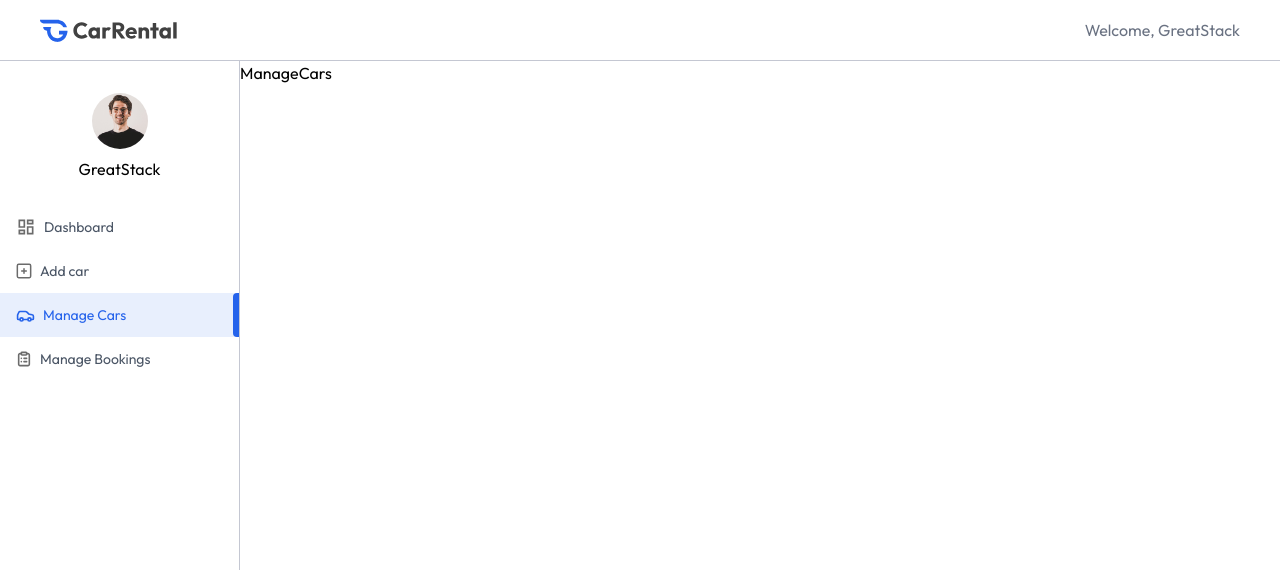
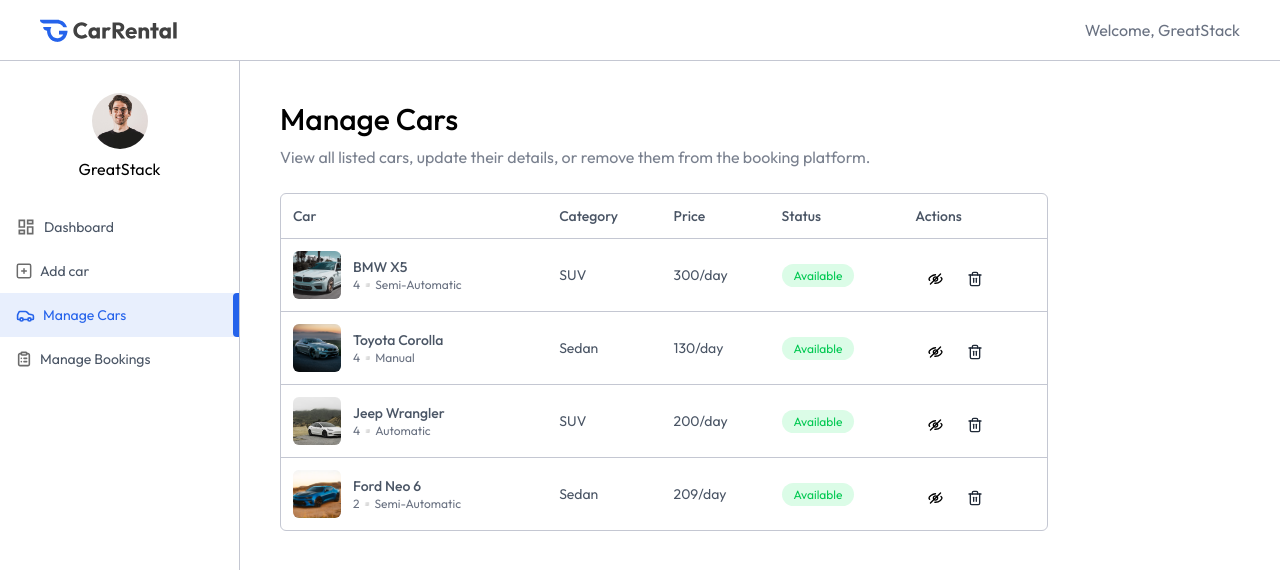
Before and after one commit to subarnoturja/CarRental-client, a React (Vite) app: page /owner/manage-cars in a window 1280 px wide. Shown: the top 570 px of the page. Built offline with nearby package versions, Linux system fonts and the light colour scheme.

Commit message:
manage cars page added

```diff
--- a/src/pages/owner/ManageCars.jsx
+++ b/src/pages/owner/ManageCars.jsx
@@ -1,7 +1,63 @@
+import { useEffect, useState } from "react"
+import { assets, dummyCarData } from "../../assets/assets"
+import Title from "../../components/owner/Title"
 
 const ManageCars = () => {
+
+  const [cars, setCars] = useState([])
+  const currency = import.meta.env.VITE_CURRENCY;
+
+  const fetchOwnerCars = async () => {
+    setCars(dummyCarData)
+  }
+
+  useEffect(() => {
+    fetchOwnerCars()
+  }, [])
+
   return (
-    <div>ManageCars</div>
+    <div className="px-4 pt-10 md:px-10 w-full">
+      <Title title="Manage Cars" subTitle="View all listed cars, update their details, or remove them from the booking platform." />
+      <div className="max-w-3xl w-full rounded-md overflow-hidden border border-borderColor mt-6">
+        <table className="w-full border-collapse text-left text-sm text-gray-600">
+          <thead>
+            <tr>
+              <th className="p-3 font-medium">Car</th>
+              <th className="p-3 font-medium max-md:hidden">Category</th>
+              <th className="p-3 font-medium">Price</th>
+              <th className="p-3 font-medium max-md:hidden">Status</th>
+              <th className="p-3 font-medium">Actions</th>
+            </tr>
+          </thead>
+          <tbody>
+            {
+              cars.map((car, index) => (
+                <tr key={index} className="border-t border-borderColor">
+                  <td className="p-3 flex items-center gap-3">
+                    <img src={car.image} alt="car image" className="h-12 w-12 aspect-square rounded-md object-cover" />
+                    <div className="max-md:hidden">
+                      <p className="font-medium">{car.brand} {car.model}</p>
+                      <p className="text-xs text-gray-500">{car.seating_capacity}▫️{car.transmission}</p>
+                    </div>
+                  </td>
+                  <td className="p-3 max-md:hidden">{car.category}</td>
+                  <td className="p-3">{currency}{car.pricePerDay}/day</td>
+                  <td className="p-3 max-md:hidden">
+                    <span className={`px-3 py-1 rounded-full text-xs ${car.isAvaliable ? 'bg-green-100 text-green-500' : 'bg-red-100 text-red-100'}`}>
+                      {car.isAvaliable ? "Available" : "Unavailable"}
+                    </span>
+                  </td>
+                  <td className="flex items-center p-3">
+                    <img src={car.isAvaliable ? assets.eye_close_icon : assets.eye_icon} alt="eye icon" className="cursor-pointer" />
+                    <img src={assets.delete_icon} alt="delete icon" className="cursor-pointer" />
+                  </td>
+                </tr>
+              ))
+            }
+          </tbody>
+        </table>
+      </div>
+    </div>
   )
 }
 
```
